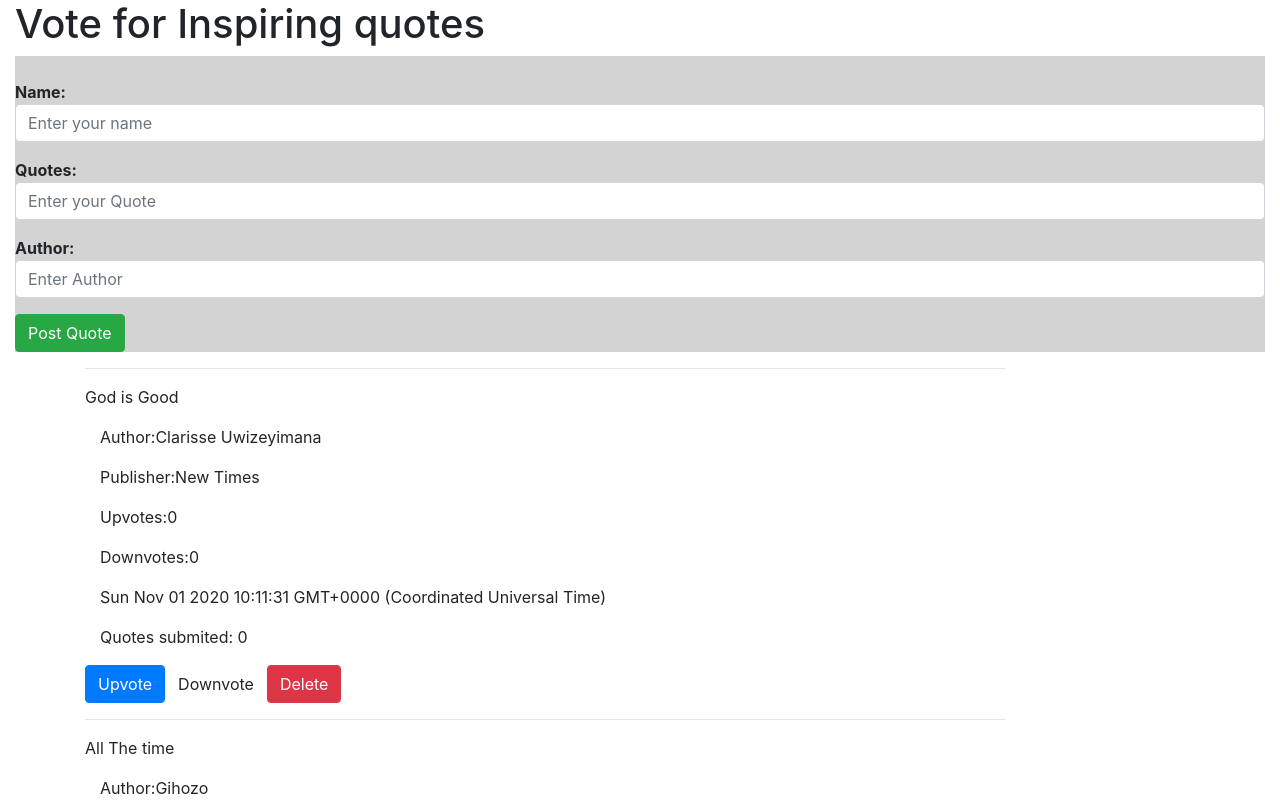
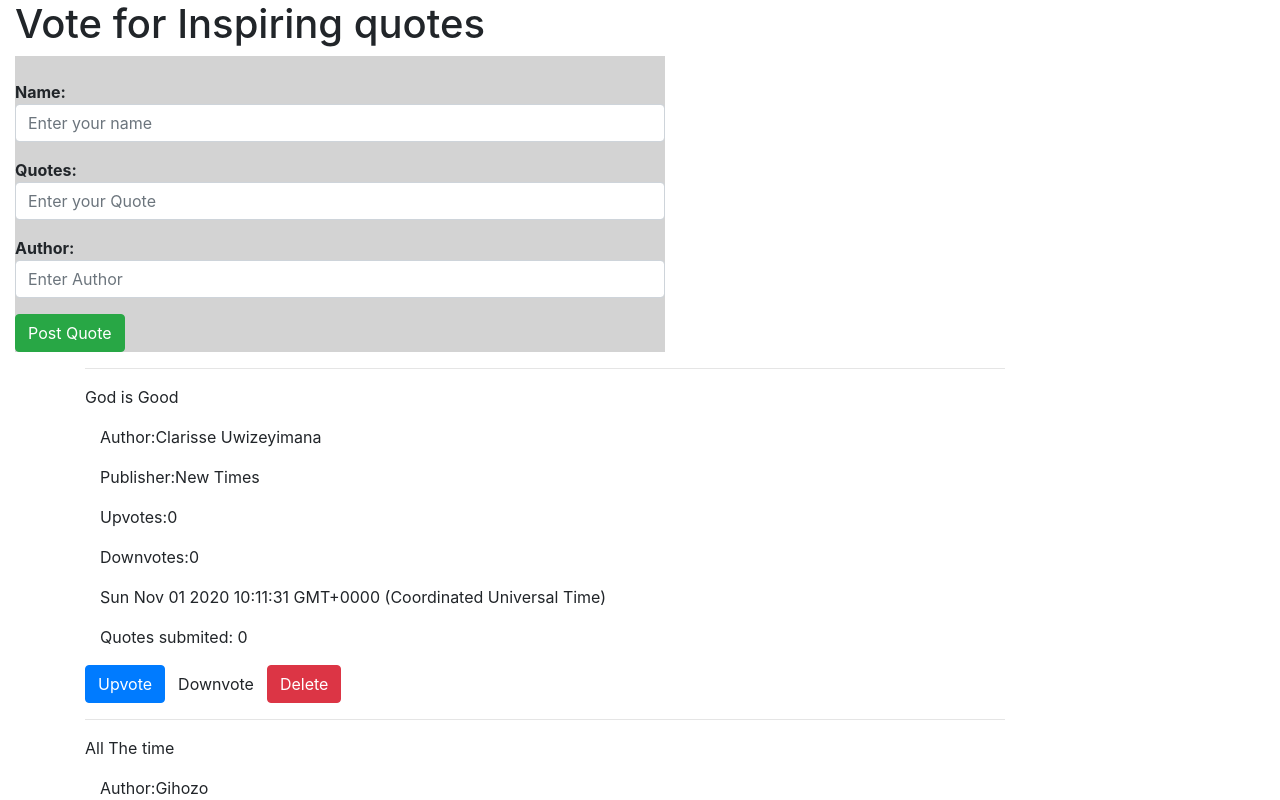
Before and after one commit to Clarisse-3924/Quotes, an Angular app: page / in a window 1280 px wide. Shown: the top 800 px of the page. Built offline with nearby package versions, Linux system fonts and the light colour scheme.

Commit message:
modifying html file

```diff
--- a/src/app/form/form.component.css
+++ b/src/app/form/form.component.css
@@ -1 +1,2 @@
-form{background-color:lightgrey;}
+form{background-color:lightgrey;
+    margin-right: 600px;}
```
